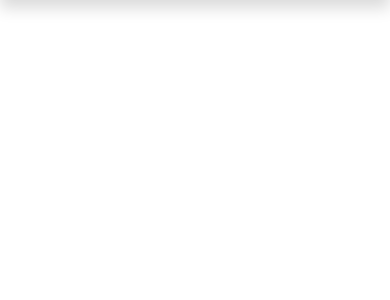
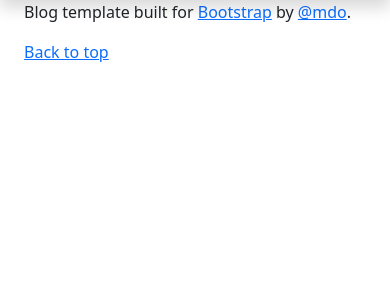
Before and after one commit to WellingtonMarinho/pizzaria, a Django app: page /produtos/ in a window 390 px wide. Shown: the part 40-340 px from the top of the page. Run offline with Django 3.2, Linux system fonts and the light colour scheme; data that the repository does not hold is empty; some libraries are stand-ins or nearby versions.

Commit message:
isolando template base, adicionando index em arquivo proprio e inicializando produtos.html

```diff
--- a/core/templates/base.html
+++ b/core/templates/base.html
@@ -12,7 +12,8 @@
 
     <!-- CSS puro -->
 
-    <link rel="stylesheet" href="{% static 'css/container/.col-group-itens-container.css' %}">
+    <link rel="stylesheet" href="{% static 'css/container/col-group-itens-container.css' %}">
+    <link rel="stylesheet" href="{% static 'css/container/menu-sidebar.css' %}">
     <link rel="stylesheet" href="{% static 'css/components/search-button.css' %}">
 
     <!-- Bootstrap core CSS -->
@@ -21,6 +22,8 @@
 
 
     <link href="/docs/5.0/dist/css/bootstrap.min.css" rel="stylesheet" integrity="sha384-giJF6kkoqNQ00vy+HMDP7azOuL0xtbfIcaT9wjKHr8RbDVddVHyTfAAsrekwKmP1" crossorigin="anonymous">
+
+    <link rel="stylesheet" href="/static/css/bootstrap/bootstrap.min.css">
 
     <!-- Favicons -->
     <link rel="shortcut icon" href="https://img.icons8.com/emoji/48/000000/pizza-emoji.png" type="image/x-icon">
@@ -48,10 +51,13 @@
 
   </head>
 
-  <body>
+  <body cz-shortcut-listen="true">
+
+    <div class="container-fluid">
+
+        <div class="row">
 
             <header class="navbar navbar-dark sticky-top bg-dark flex-md-nowrap p-0 shadow">
-
                 <a class="navbar-brand col-md-3 col-lg-2 me-0 px-3" href="#">La Nona</a>
                 <button class="navbar-toggler position-absolute d-md-none collapsed" type="button" data-bs-toggle="collapse" data-bs-target="#sidebarMenu" aria-controls="sidebarMenu" aria-expanded="false" aria-label="Toggle navigation">
                     <span class="navbar-toggler-icon"></span>
@@ -61,102 +67,100 @@
                     <a class="nav-link" href="#">Entrar</a>
                     </li>
                 </ul>
-
             </header>
 
-    <div class="container-fluid">
-
-        <div class="row">
-
             <nav id="sidebarMenu" class="col-md-3 col-lg-2 d-md-block bg-light sidebar collapse">
-
+                <div class="container">
                     <div class="position-sticky pt-3">
-
                         <ul class="nav flex-column">
-
                             <li class="nav-item">
                                 <a class="nav-link active" aria-current="page" href="#">
                                 <span data-feather="home"></span>
                                 Pedidos
                                 </a>
                             </li>
-
                             <li class="nav-item">
                                 <a class="nav-link" href="#">
                                 <span data-feather="shopping-cart"></span>
                                 Produtos
                                 </a>
                             </li>
-
                             <li class="nav-item">
                                 <a class="nav-link active" aria-current="page" href="#">
                                 <span data-feather="home"></span>
                                 Combos
                                 </a>
                             </li>
-
                             <li class="nav-item">
                                 <a class="nav-link" href="#">
                                 <span data-feather="users"></span>
                                 Clientes
                                 </a>
                             </li>
-
                             <li class="nav-item">
                                 <a class="nav-link" href="#">
                                 <span data-feather="layers"></span>
                                 Estoque
                                 </a>
                             </li>
-
                         </ul>
-
                         <h6 class="sidebar-heading d-flex justify-content-between align-items-center px-3 mt-4 mb-1 text-muted">
                             <span>Em Aberto</span>
                             <a class="link-secondary" href="#" aria-label="Add a new report">
                                 <span data-feather="plus-circle"></span>
                             </a>
                         </h6>
-
                         <ul class="nav flex-column mb-2">
-
                             <li class="nav-item">
                                 <a class="nav-link" href="#">
                                 <span data-feather="file-text"></span>
                                 Mesas
                                 </a>
                             </li>
-
                             <li class="nav-item">
                                 <a class="nav-link" href="#">
                                 <span data-feather="file-text"></span>
                                 Comandas
                                 </a>
                             </li>
-
                             <li class="nav-item">
                                 <a class="nav-link" href="#">
                                 <span data-feather="file-text"></span>
                                 Consultas
                                 </a>
                             </li>
-
                             <li class="nav-item">
                                 <a class="nav-link" href="#">
                                 <span data-feather="file-text"></span>
                                 Delivery
                                 </a>
                             </li>
+                        </ul>
+                    </div>
+                </div>
+            </nav>
 
-                    </ul>
+
+                {% block content %}
+                {% endblock %}
+
+            <footer class="blog-footer">
+                    <div class="container">
+                        <p>Blog template built for <a href="https://getbootstrap.com/">Bootstrap</a> by <a href="https://twitter.com/mdo">@mdo</a>.</p>
+                        <p>
+                        <a href="#">Back to top</a>
+                        </p>
+                    </div>
+            </footer>
 
         </div>
 
-            </nav>
+    </div>
 
-    {% block content %}
+    <script defer src="https://use.fontawesome.com/releases/v5.0.13/js/solid.js" integrity="sha384-tzzSw1/Vo+0N5UhStP3bvwWPq+uvzCMfrN1fEFe+xBmv1C/AtVX5K0uZtmcHitFZ" crossorigin="anonymous"></script>
 
-    {% endblock %}
+    <script defer src="https://use.fontawesome.com/releases/v5.0.13/js/fontawesome.js" integrity="sha384-6OIrr52G08NpOFSZdxxz1xdNSndlD4vdcf/q2myIUVO0VsqaGHJsB0RaBE01VTOY" crossorigin="anonymous"></script>
+
 
   </body>
 
--- a/produto/templates/produto/produtos.html
+++ b/produto/templates/produto/produtos.html
@@ -1,9 +1,23 @@
 {% extends 'base.html' %}
 {% block content %}
+{% for obj in produto_list %}
+
+<div class="col-sm-2 col-group-itens-container">
+
+    <svg class="bd-placeholder-img rounded-circle" width="100" height="100"  xmlns="http://www.w3.org/2000/svg" role="img" aria-label="Placeholder:  140x140" preserveAspectRatio="xMidYMid slice"    focusable="false"><title>Placeholder</title><rect width="100%"     height="100%" fill="#777"/><text x="50%" y="50%" fill="#777" dy=".  3em">140x140</text></svg>
+
+    <br>
+    <h2>{{ obj.nome }}</h2>
+    <p><a class="btn btn-secondary" href="#" role="button">Ver Todos &raquo; </a></p>
+</div><!-- /.col-lg-4 -->
 
 
-    {% for obj in produto_list %}
-        {{ obj.nome }}
+
+
+
+
+
+
     {% endfor %}
 
 
```
Also changed, not shown: core/templates/index.html (+8 -20 lines), core/static/css/container/col-group-itens-container.css (renamed from core/static/css/container/.col-group-itens-container.css). Lines whose indentation alone changed are shown as unchanged.
